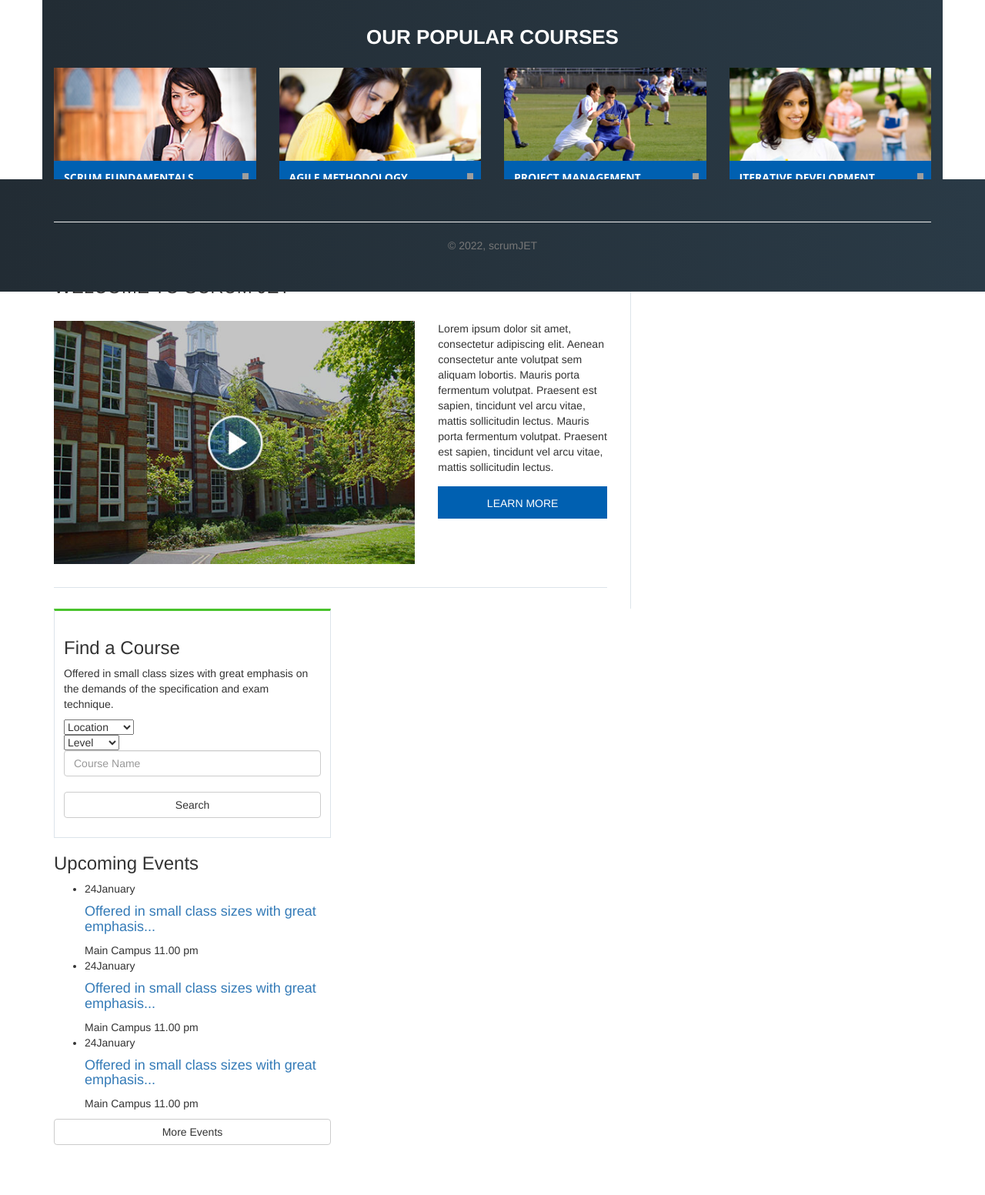
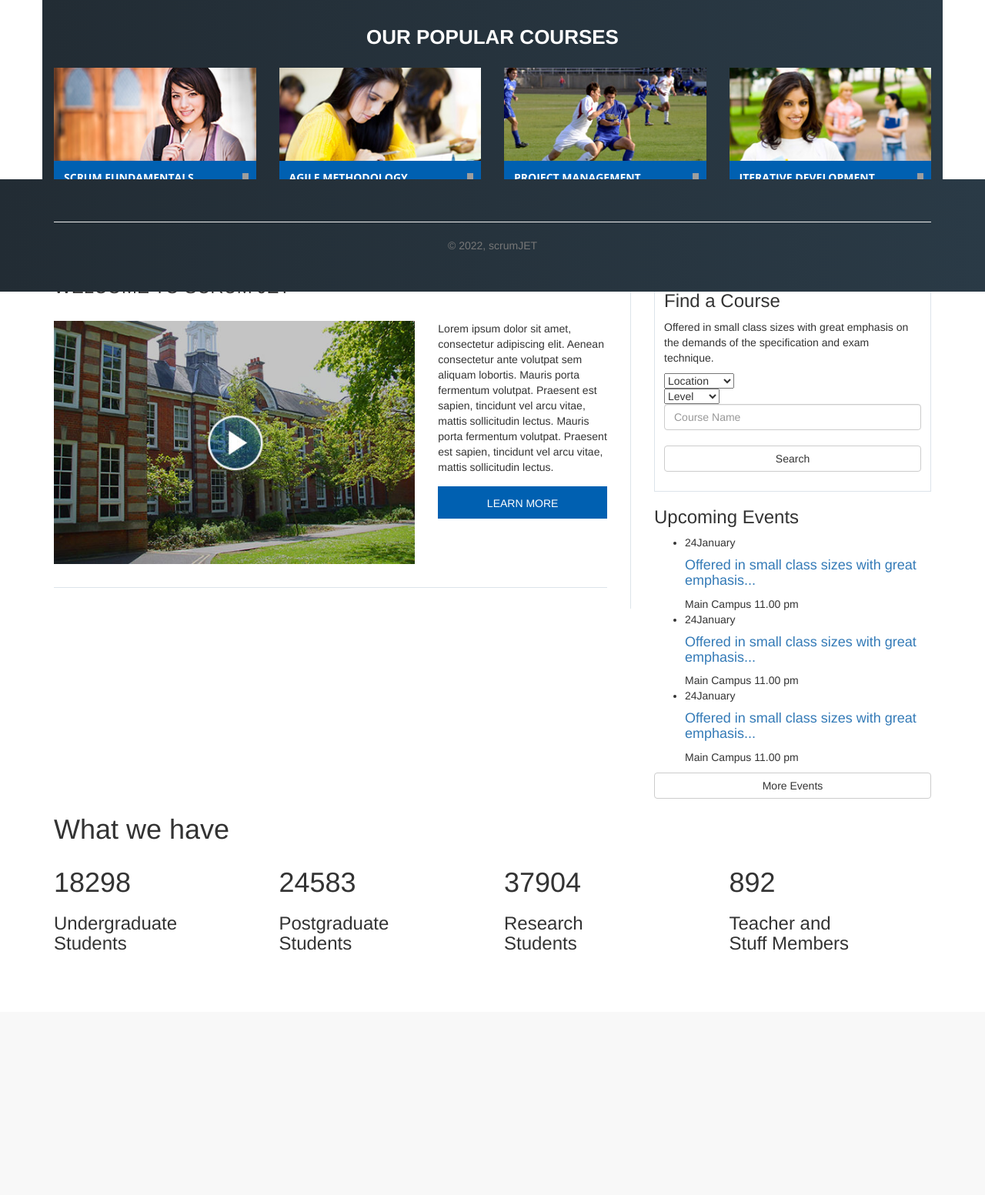
Before and after one commit to tomlinc98/Online-Training-Course-FLASK, a Flask app: page / in a window 1280 px wide. Shown: the part 421-1974 px from the top of the page at 77% size. After the commit the page ends 1656 px from the top, so only its background shows below. Run offline with Flask 3, Linux system fonts and the light colour scheme; some libraries are stand-ins or nearby versions; grey boxes are pictures that could not be loaded.

Commit message:
Index fixes + added counter section

```diff
--- a/app/templates/index.html
+++ b/app/templates/index.html
@@ -149,10 +149,11 @@
 <!-- main content -->
   <div class="mainContent clearfix">
 
-  <!-- video container -->
+  <!-- row 1 -->
     <div class="container">
       <div class="row clearfix">
 
+        <!-- video container -->
           <div class="col-sm-8 col-xs-12">
             <div class="videoNine clearfix">
 
@@ -170,9 +171,6 @@
               </div><!-- videoArea -->
             </div>
           </div>
-      </div>
-    </div>
-
 
         <!-- course finder form -->
           <div class="col-sm-4 col-xs-12">
@@ -249,6 +247,51 @@
               </div>
             </div><!-- end list_block -->
           </div><!-- col-sm-4 col-xs-12 -->
+      </div>
+    </div>
+
+  <!-- row 2 -->
+    <div class="container">
+      <div class="row clearfix">
+
+        <!-- count section -->
+          <div class="count_section clearfix">
+            <div class="container">
+              <div class="row">
+                <div class="col-xs-12">
+                  <div class="count_title">
+                    <h1>What we have</h1>
+                  </div><!--end count inner-->
+                </div>
+              </div><!--end row-->
+              <div class="row">
+                <div class="col-xs-12 col-sm-3">
+                  <div class="count_inner">
+                    <h1>18298</h1>
+                    <h3>Undergraduate <br/> Students</h3>
+                  </div><!--end count inner-->
+                </div>
+                <div class="col-xs-12 col-sm-3">
+                  <div class="count_inner postgraduate">
+                    <h1>24583</h1>
+                    <h3>Postgraduate <br/> Students</h3>
+                  </div><!--end count inner-->
+                </div>
+                <div class="col-xs-12 col-sm-3">
+                  <div class="count_inner res">
+                    <h1>37904</h1>
+                    <h3>Research <br/> Students</h3>
+                  </div><!--end count inner-->
+                </div>
+                <div class="col-xs-12 col-sm-3">
+                  <div class="count_inner stuff">
+                    <h1>892</h1>
+                    <h3>Teacher and <br/> Stuff Members</h3>
+                  </div><!--end count inner-->
+                </div>
+              </div><!--end row-->
+            </div><!--end container-->
+          </div><!--end section-->
 
   </div>
 
```
Lines whose indentation alone changed are shown as unchanged.
